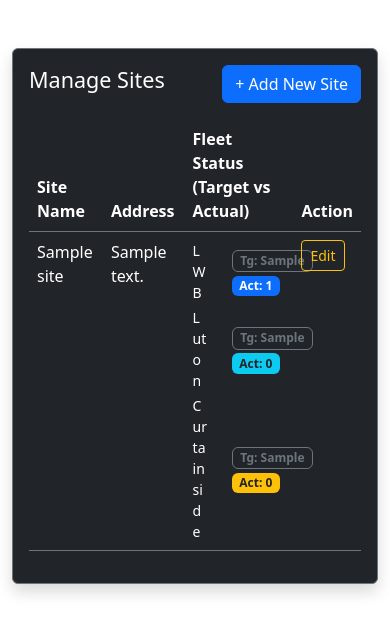
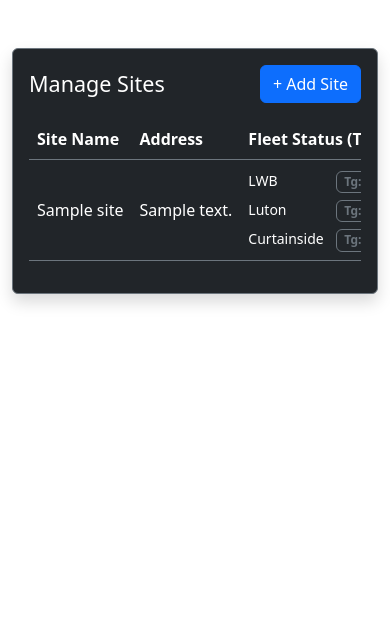
Before and after one commit to quietpanda284/logistics_app, a PHP site: page /manage_sites.php in a window 390 px wide. Shown: the part 56-680 px from the top of the page. Run offline with PHP 8.4, Linux system fonts and the light colour scheme; the visitor is signed in with stand-in values (Sample User, id 1); tables that the repository leaves empty or names only in its code hold one stand-in row (values such as "Sample post").

Commit message:
Update: Applied responsiveness to all pages

```diff
--- a/project-root/manage_sites.php
+++ b/project-root/manage_sites.php
@@ -13,7 +13,7 @@ if (!isset($_SESSION['user_id'])) {
 
 <head>
     <meta charset="UTF-8">
-    <title>Manage Sites</title>
+    <meta name="viewport" content="width=device-width, initial-scale=1.0"> <title>Manage Sites</title>
     <link href="https://cdn.jsdelivr.net/npm/bootstrap@5.3.0/dist/css/bootstrap.min.css" rel="stylesheet">
 </head>
 
@@ -51,10 +51,10 @@ if (!isset($_SESSION['user_id'])) {
     <div class="container mt-5">
         <div class="card bg-dark border-secondary shadow">
             <div class="card-body">
-                <div class="d-flex justify-content-between align-items-center mb-3">
-                    <h4 class="text-white">Manage Sites</h4>
+                <div class="d-flex flex-wrap justify-content-between align-items-center mb-3 gap-2">
+                    <h4 class="text-white mb-0">Manage Sites</h4>
                     <button type="button" class="btn btn-primary" data-bs-toggle="modal" data-bs-target="#addSiteModal">
-                        + Add New Site
+                        + Add Site
                     </button>
                 </div>
 
@@ -66,7 +66,7 @@ if (!isset($_SESSION['user_id'])) {
                                 <button type="button" class="btn-close btn-close-white" data-bs-dismiss="modal"></button>
                             </div>
                             <div class="modal-body">
-                                <form action="insert_site_logic.php" method="POST">
+                                <form action="actions/insert_site_logic.php" method="POST">
                                     <div class="mb-3">
                                         <label>Site Name</label>
                                         <input type="text" name="site_name" class="form-control bg-secondary text-white border-0" required>
@@ -82,7 +82,8 @@ if (!isset($_SESSION['user_id'])) {
                     </div>
                 </div>
 
-                <table class="table table-dark table-hover border-secondary">
+                <div class="table-responsive">
+                    <table class="table table-dark table-hover border-secondary align-middle text-nowrap">
                         <thead>
                             <tr>
                                 <th>Site Name</th>
@@ -93,9 +94,6 @@ if (!isset($_SESSION['user_id'])) {
                         </thead>
                         <tbody>
                             <?php
-                        // THE SIMPLE QUERY
-                        // We just ask: "Count how many vehicles of type 1, 2, and 3 are here?"
-                        // (Ensure your Type IDs are correct: 1=Small, 2=Medium, 3=HGV)
                             $sql = "SELECT s.*,
                             (SELECT COUNT(*) FROM vehicles v WHERE v.site_id = s.site_id AND v.type_id = 1) as actual_small,
                             (SELECT COUNT(*) FROM vehicles v WHERE v.site_id = s.site_id AND v.type_id = 2) as actual_medium,
@@ -111,7 +109,7 @@ if (!isset($_SESSION['user_id'])) {
                                     <td><?php echo htmlspecialchars($row['site_name']); ?></td>
                                     <td><?php echo htmlspecialchars($row['address']); ?></td>
                                     <td>
-                                    <div class="row align-items-center mb-1">
+                                        <div class="row align-items-center mb-1" style="min-width: 250px;">
                                             <div class="col-4 text-white small">LWB</div>
                                             <div class="col-8">
                                                 <span class="badge border border-secondary text-secondary">Tg: <?php echo $row['target_small_van']; ?></span>
@@ -119,7 +117,7 @@ if (!isset($_SESSION['user_id'])) {
                                             </div>
                                         </div>
 
-                                    <div class="row align-items-center mb-1">
+                                        <div class="row align-items-center mb-1" style="min-width: 250px;">
                                             <div class="col-4 text-white small">Luton</div>
                                             <div class="col-8">
                                                 <span class="badge border border-secondary text-secondary">Tg: <?php echo $row['target_medium_van']; ?></span>
@@ -127,7 +125,7 @@ if (!isset($_SESSION['user_id'])) {
                                             </div>
                                         </div>
 
-                                    <div class="row align-items-center">
+                                        <div class="row align-items-center" style="min-width: 250px;">
                                             <div class="col-4 text-white small">Curtainside</div>
                                             <div class="col-8">
                                                 <span class="badge border border-secondary text-secondary">Tg: <?php echo $row['target_hgv']; ?></span>
@@ -195,6 +193,7 @@ if (!isset($_SESSION['user_id'])) {
                     </table>
                 </div>
             </div>
+        </div>
         <script src="https://cdn.jsdelivr.net/npm/bootstrap@5.3.0/dist/js/bootstrap.bundle.min.js"></script>
 </body>
 
```
Also changed, not shown: project-root/manage_vehicles.php (+13 -7 lines), project-root/search_jobs.php (+5 -10 lines). Lines whose indentation alone changed are shown as unchanged.
